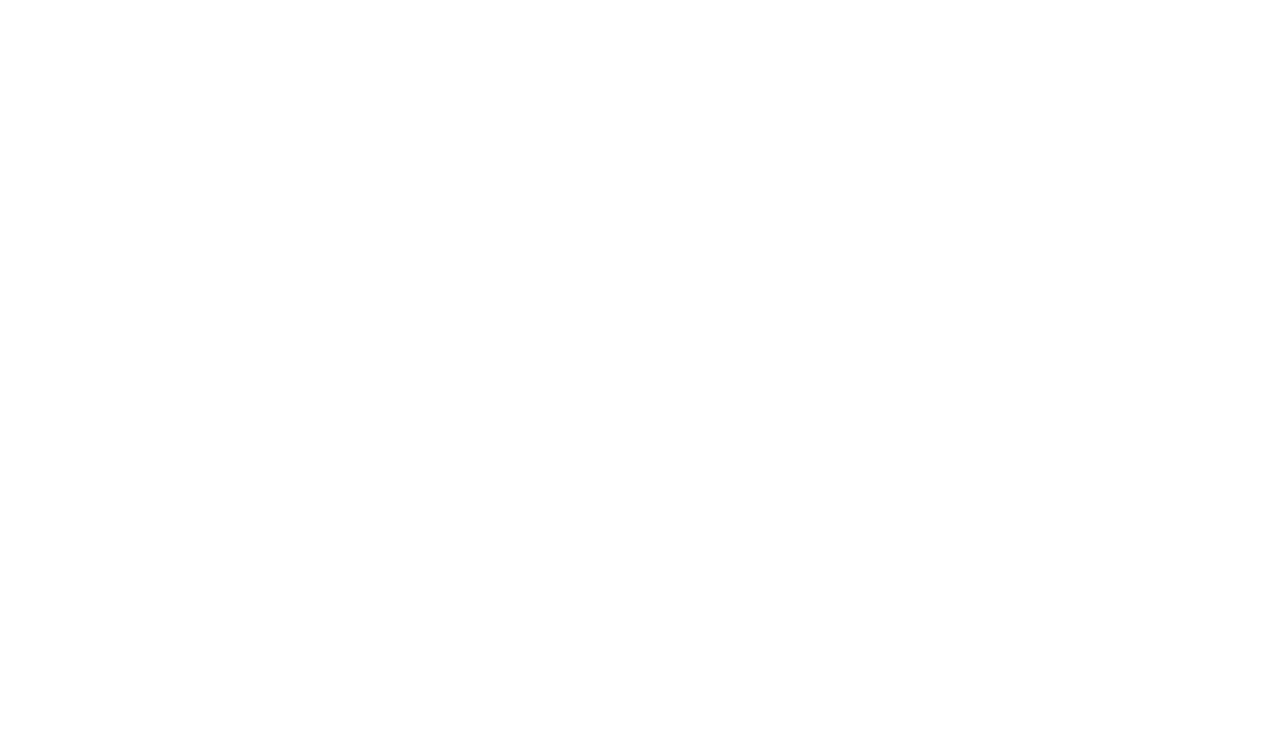
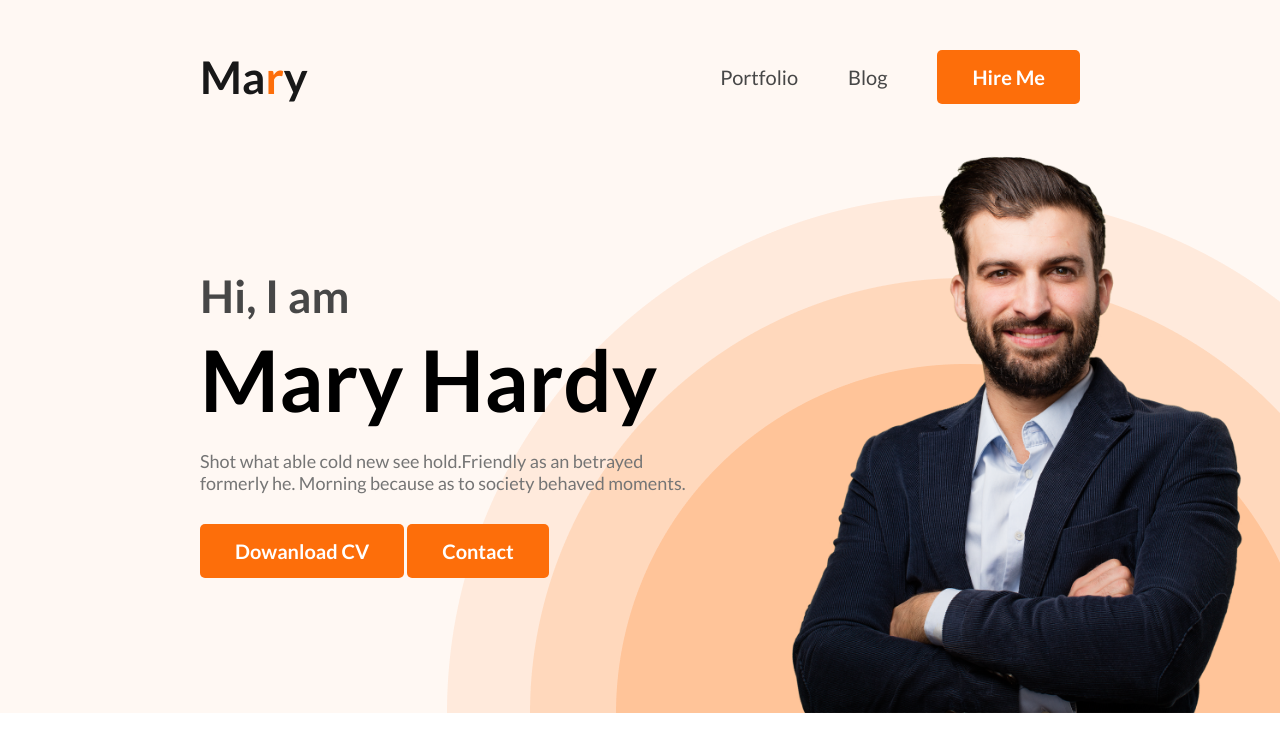
Before and after one commit to tanvirsiraj/developer-portfolio, a plain HTML site: page index.html in a window 1280 px wide. Drawn offline with Linux system fonts and the light colour scheme.

Commit message:
header section added

```diff
--- a/index.html
+++ b/index.html
@@ -7,7 +7,35 @@
     <link rel="stylesheet" href="style.css" />
   </head>
   <body>
-    <header></header>
+    <header class="header">
+      <nav>
+        <h3>Ma<span class="primary-color">r</span>y</h3>
+        <ul>
+          <li>
+            <a href="#">Portfolio</a>
+          </li>
+          <li>
+            <a href="#">Blog</a>
+          </li>
+          <li>
+            <button class="btn-primary">Hire Me</button>
+          </li>
+        </ul>
+      </nav>
+      <div class="banner">
+        <div class="banner-content">
+          <h3 class="banner-greeting">Hi, I am</h3>
+          <h1 class="banner-title">Mary Hardy</h1>
+          <p class="banner-description">
+            Shot what able cold new see hold.Friendly as an betrayed formerly
+            he. Morning because as to society behaved moments.
+          </p>
+          <button class="btn-primary">Dowanload CV</button>
+          <button class="btn-primary">Contact</button>
+        </div>
+        <img class="profile-pic" src="./images/hardy.png" alt="" />
+      </div>
+    </header>
     <main></main>
     <footer></footer>
   </body>
--- a/style.css
+++ b/style.css
@@ -0,0 +1,89 @@
+@import url("https://fonts.googleapis.com/css2?family=Lato:wght@400;700&display=swap");
+/* common styles  */
+* {
+  margin: 0;
+  padding: 0;
+  box-sizing: border-box;
+  font-family: "Lato", sans-serif;
+}
+
+:root {
+  --primaryColor: #fd6e0a;
+}
+.primary-color {
+  color: var(--primaryColor);
+}
+.btn-primary {
+  border-radius: 5px;
+  background: var(--primaryColor);
+  color: #fff;
+  font-size: 20px;
+  font-weight: 700;
+  padding: 15px 35px;
+  border: none;
+  outline: none;
+}
+
+/* header  */
+nav {
+  display: flex;
+  justify-content: space-between;
+  align-items: center;
+  margin-inline: 200px;
+}
+nav h3 {
+  color: #181818;
+  font-size: 45px;
+  font-weight: 800;
+}
+
+nav > ul {
+  display: flex;
+  align-items: center;
+  list-style: none;
+  gap: 50px;
+}
+
+nav ul a {
+  text-decoration: none;
+  color: #474747;
+  font-size: 20px;
+}
+
+/* header related styles  */
+.header {
+  padding-top: 50px;
+  background: #fff8f3;
+  background-image: url("./images/header_bg.png");
+  background-repeat: no-repeat;
+  background-position: bottom right;
+}
+.banner {
+  padding: 30px 30px 0px 200px;
+  display: flex;
+  justify-content: space-between;
+  align-items: center;
+}
+.banner-content {
+  max-width: 500px;
+}
+.banner-greeting {
+  color: #474747;
+  font-size: 45px;
+}
+.banner-title {
+  color: black;
+  font-size: 85px;
+  font-weight: 700;
+  margin-top: 5px;
+  margin-bottom: 20px;
+}
+.banner-description {
+  color: #757575;
+  font-size: 18px;
+
+  margin-bottom: 30px;
+}
+.banner .profile-pic {
+  width: 500px;
+}
```
